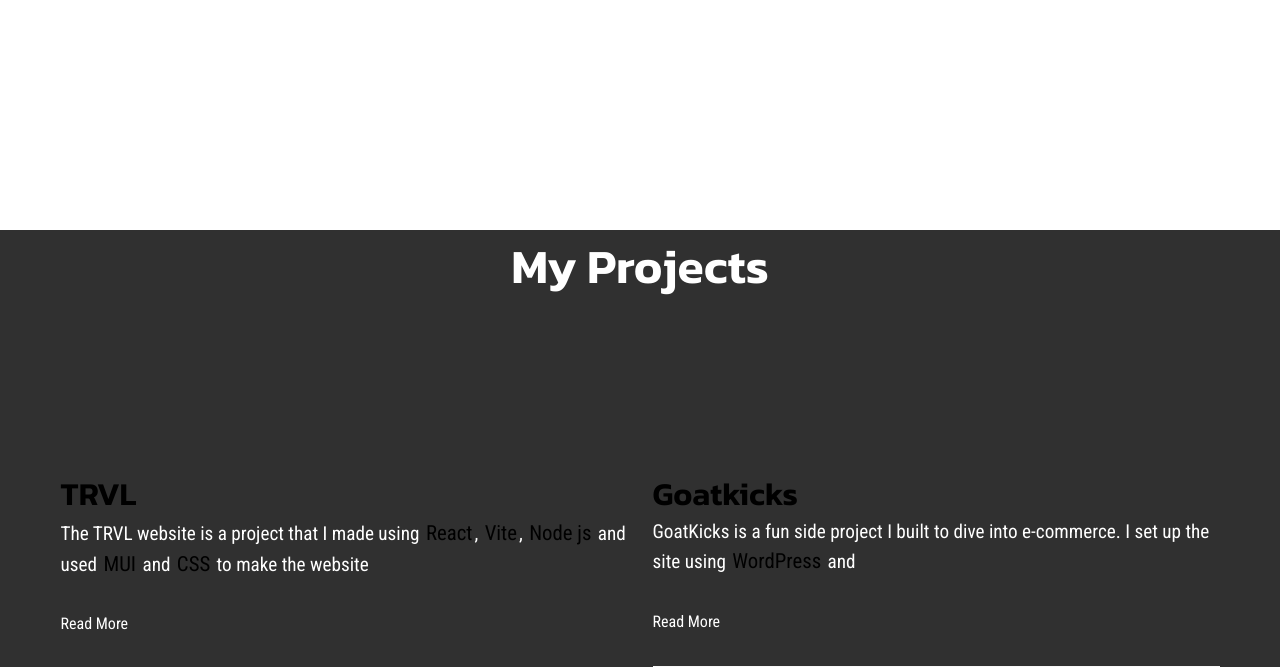
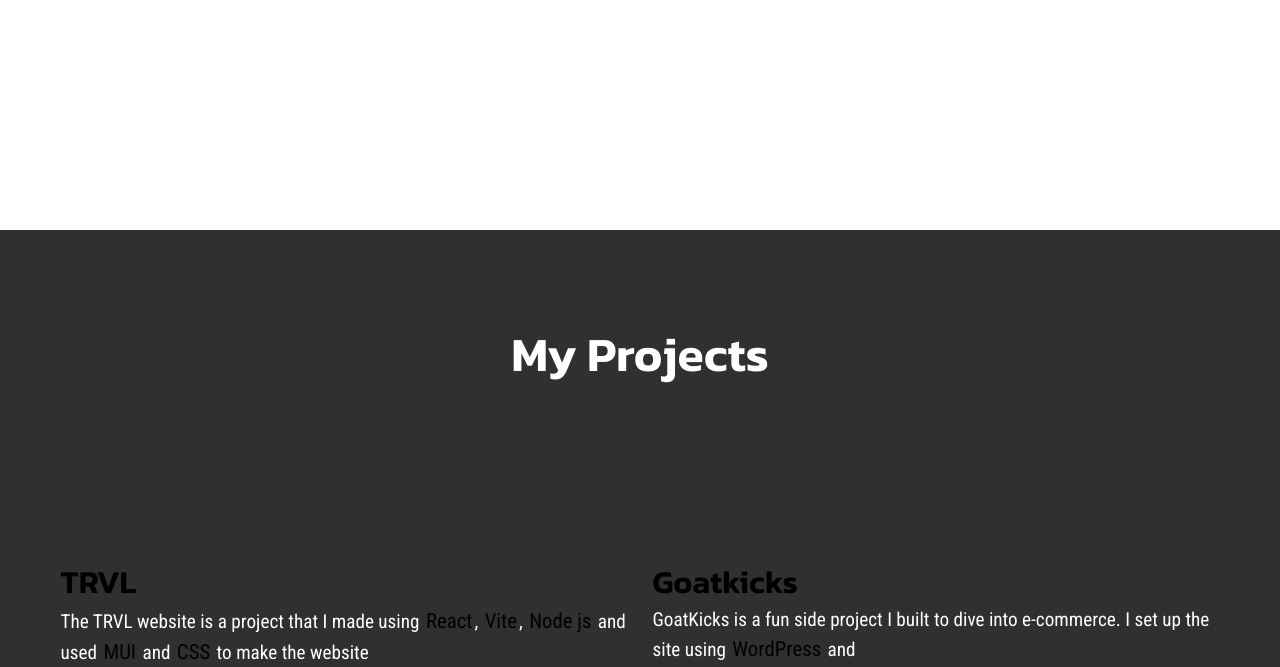
Before and after one commit to derekth26/Portfolio, a PHP site: page / in a window 1280 px wide. Shown: the part 2584-3251 px from the top of the page. Run offline with PHP 8.4, Linux system fonts and the light colour scheme.

Commit message:
Oct 3, 2024, 4:32 PM

```diff
--- a/Derek Ho Portfolio/css/styles.css
+++ b/Derek Ho Portfolio/css/styles.css
@@ -348,7 +348,7 @@ a {
   margin-bottom: 80px;
   font-size: 3rem;
   text-align: center;
-  padding-bottom: 5.5rem;
+  padding: 5.5rem;
 }
 
 .projects div {
```
